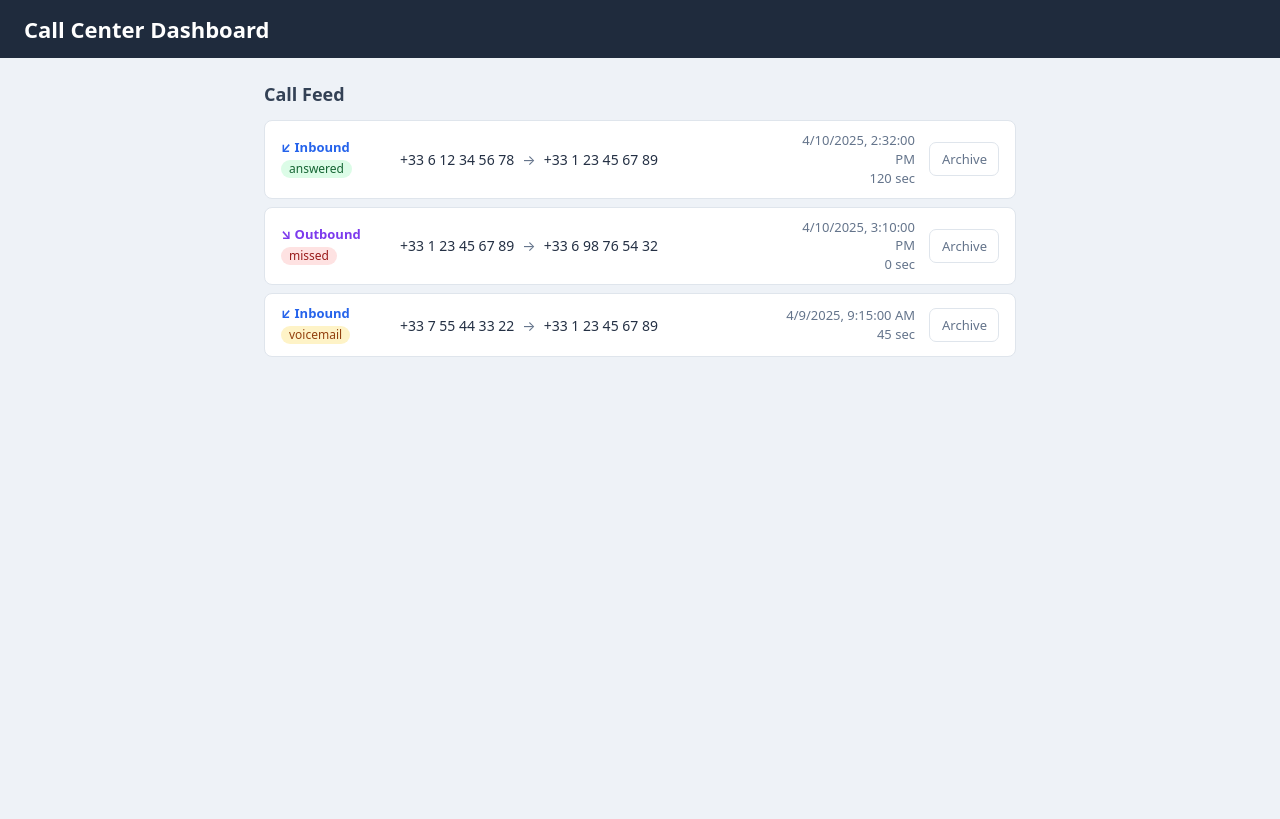
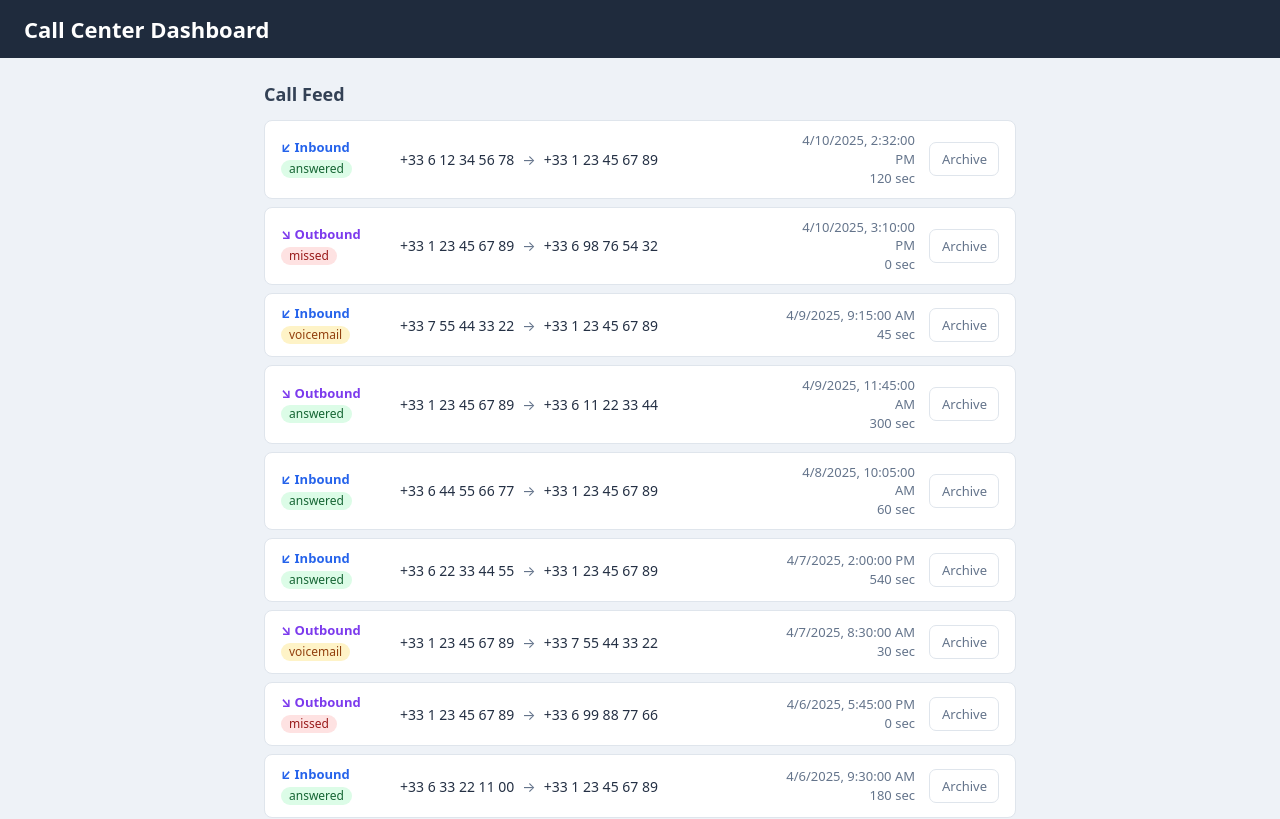
Before and after one commit to DimGianno/Call-Center-Frontend, a React (Vite) app in the folder call-center/: page / in a window 1280 px wide. Shown: the top 819 px of the page. Built offline with nearby package versions, Linux system fonts and the light colour scheme.

Commit message:
Update calls data structure with additional entries and improved note content

```diff
--- a/call-center/src/data/calls.js
+++ b/call-center/src/data/calls.js
@@ -1,56 +1,408 @@
 const calls = [
   {
-        "id": "1",
-        "direction": "inbound",
-        "from": "+33 6 12 34 56 78",
-        "to": "+33 1 23 45 67 89",
-        "call_type": "answered",
-        "duration": 120,
-        "is_archived": false,
-        "created_at": "2025-04-10T14:32:00Z"
+    id: "1",
+    direction: "inbound",
+    from: "+33 6 12 34 56 78",
+    to: "+33 1 23 45 67 89",
+    call_type: "answered",
+    duration: 120,
+    is_archived: false,
+    created_at: "2025-04-10T14:32:00Z",
   },
   {
-        "id": "2",
-        "direction": "outbound",
-        "from": "+33 1 23 45 67 89",
-        "to": "+33 6 98 76 54 32",
-        "call_type": "missed",
-        "duration": 0,
-        "is_archived": false,
-        "created_at": "2025-04-10T15:10:00Z"
+    id: "2",
+    direction: "outbound",
+    from: "+33 1 23 45 67 89",
+    to: "+33 6 98 76 54 32",
+    call_type: "missed",
+    duration: 0,
+    is_archived: false,
+    created_at: "2025-04-10T15:10:00Z",
   },
   {
-        "id": "3",
-        "direction": "inbound",
-        "from": "+33 7 55 44 33 22",
-        "to": "+33 1 23 45 67 89",
-        "call_type": "voicemail",
-        "duration": 45,
-        "is_archived": true,
-        "created_at": "2025-04-09T09:15:00Z",
-        "notes": [
+    id: "3",
+    direction: "inbound",
+    from: "+33 7 55 44 33 22",
+    to: "+33 1 23 45 67 89",
+    call_type: "voicemail",
+    duration: 45,
+    is_archived: true,
+    created_at: "2025-04-09T09:15:00Z",
+    notes: [
       {
-                "id": "note-1",
-                "content": "Customer left a message about their invoice"
-            }
-        ]
+        id: "note-1",
+        content: "Customer left a message about their invoice.",
+      },
+    ],
   },
   {
-        "id": "4",
-        "direction": "inbound",
-        "from": "+33 7 55 44 33 22",
-        "to": "+33 1 23 45 67 89",
-        "call_type": "voicemail",
-        "duration": 45,
-        "is_archived": false,
-        "created_at": "2025-04-09T09:15:00Z",
-        "notes": [
+    id: "4",
+    direction: "inbound",
+    from: "+33 7 55 44 33 22",
+    to: "+33 1 23 45 67 89",
+    call_type: "voicemail",
+    duration: 45,
+    is_archived: false,
+    created_at: "2025-04-09T09:15:00Z",
+    notes: [
       {
-                "id": "note-1",
-                "content": "Customer left a message about their invoice"
-            }
-        ]
-    }
+        id: "note-2",
+        content: "Customer left a message about their invoice.",
+      },
+    ],
+  },
+  {
+    id: "5",
+    direction: "outbound",
+    from: "+33 1 23 45 67 89",
+    to: "+33 6 11 22 33 44",
+    call_type: "answered",
+    duration: 300,
+    is_archived: false,
+    created_at: "2025-04-09T11:45:00Z",
+    notes: [
+      {
+        id: "note-3",
+        content: "Customer asked for a follow-up email.",
+      },
+    ],
+  },
+  {
+    id: "6",
+    direction: "inbound",
+    from: "+33 6 44 55 66 77",
+    to: "+33 1 23 45 67 89",
+    call_type: "answered",
+    duration: 60,
+    is_archived: false,
+    created_at: "2025-04-08T10:05:00Z",
+  },
+  {
+    id: "7",
+    direction: "inbound",
+    from: "+33 6 22 33 44 55",
+    to: "+33 1 23 45 67 89",
+    call_type: "answered",
+    duration: 540,
+    is_archived: false,
+    created_at: "2025-04-07T14:00:00Z",
+    notes: [
+      {
+        id: "note-4",
+        content: "Customer requested information about pricing plans.",
+      },
+      {
+        id: "note-5",
+        content: "Needs a call back next week.",
+      },
+    ],
+  },
+  {
+    id: "8",
+    direction: "outbound",
+    from: "+33 1 23 45 67 89",
+    to: "+33 7 55 44 33 22",
+    call_type: "voicemail",
+    duration: 30,
+    is_archived: false,
+    created_at: "2025-04-07T08:30:00Z",
+    notes: [
+      {
+        id: "note-6",
+        content: "Agent left a voicemail about contract renewal.",
+      },
+    ],
+  },
+  {
+    id: "9",
+    direction: "outbound",
+    from: "+33 1 23 45 67 89",
+    to: "+33 6 99 88 77 66",
+    call_type: "missed",
+    duration: 0,
+    is_archived: false,
+    created_at: "2025-04-06T17:45:00Z",
+  },
+  {
+    id: "10",
+    direction: "inbound",
+    from: "+33 6 33 22 11 00",
+    to: "+33 1 23 45 67 89",
+    call_type: "answered",
+    duration: 180,
+    is_archived: false,
+    created_at: "2025-04-06T09:30:00Z",
+  },
+  {
+    id: "11",
+    direction: "inbound",
+    from: "+33 7 10 20 30 40",
+    to: "+33 1 23 45 67 89",
+    call_type: "missed",
+    duration: 0,
+    is_archived: false,
+    created_at: "2025-04-05T16:20:00Z",
+  },
+  {
+    id: "12",
+    direction: "outbound",
+    from: "+33 1 23 45 67 89",
+    to: "+33 6 70 80 90 10",
+    call_type: "answered",
+    duration: 720,
+    is_archived: true,
+    created_at: "2025-04-05T12:15:00Z",
+    notes: [
+      {
+        id: "note-7",
+        content: "Long support call. Issue was resolved.",
+      },
+    ],
+  },
+  {
+    id: "13",
+    direction: "inbound",
+    from: "+33 6 45 67 89 01",
+    to: "+33 1 23 45 67 89",
+    call_type: "voicemail",
+    duration: 75,
+    is_archived: false,
+    created_at: "2025-04-04T18:50:00Z",
+    notes: [
+      {
+        id: "note-8",
+        content: "Customer asked about account cancellation.",
+      },
+    ],
+  },
+  {
+    id: "14",
+    direction: "outbound",
+    from: "+33 1 23 45 67 89",
+    to: "+33 7 88 77 66 55",
+    call_type: "answered",
+    duration: 240,
+    is_archived: false,
+    created_at: "2025-04-04T13:25:00Z",
+  },
+  {
+    id: "15",
+    direction: "inbound",
+    from: "+33 6 18 28 38 48",
+    to: "+33 1 23 45 67 89",
+    call_type: "answered",
+    duration: 95,
+    is_archived: false,
+    created_at: "2025-04-03T15:05:00Z",
+    notes: [
+      {
+        id: "note-9",
+        content: "Customer wanted confirmation about delivery time.",
+      },
+    ],
+  },
+  {
+    id: "16",
+    direction: "outbound",
+    from: "+33 1 23 45 67 89",
+    to: "+33 6 25 35 45 55",
+    call_type: "missed",
+    duration: 0,
+    is_archived: true,
+    created_at: "2025-04-03T10:40:00Z",
+  },
+  {
+    id: "17",
+    direction: "inbound",
+    from: "+33 7 91 82 73 64",
+    to: "+33 1 23 45 67 89",
+    call_type: "answered",
+    duration: 410,
+    is_archived: false,
+    created_at: "2025-04-02T19:10:00Z",
+  },
+  {
+    id: "18",
+    direction: "inbound",
+    from: "+33 6 58 47 36 25",
+    to: "+33 1 23 45 67 89",
+    call_type: "voicemail",
+    duration: 52,
+    is_archived: false,
+    created_at: "2025-04-02T08:55:00Z",
+    notes: [
+      {
+        id: "note-10",
+        content: "Customer left a message about a billing problem.",
+      },
+    ],
+  },
+  {
+    id: "19",
+    direction: "outbound",
+    from: "+33 1 23 45 67 89",
+    to: "+33 6 66 77 88 99",
+    call_type: "answered",
+    duration: 135,
+    is_archived: false,
+    created_at: "2025-04-01T14:45:00Z",
+    notes: [
+      {
+        id: "note-11",
+        content: "Agent explained the new subscription options.",
+      },
+    ],
+  },
+  {
+    id: "20",
+    direction: "inbound",
+    from: "+33 7 22 44 66 88",
+    to: "+33 1 23 45 67 89",
+    call_type: "missed",
+    duration: 0,
+    is_archived: false,
+    created_at: "2025-04-01T11:05:00Z",
+  },
+  {
+    id: "21",
+    direction: "outbound",
+    from: "+33 1 23 45 67 89",
+    to: "+33 6 13 57 91 24",
+    call_type: "voicemail",
+    duration: 39,
+    is_archived: false,
+    created_at: "2025-03-31T16:30:00Z",
+    notes: [
+      {
+        id: "note-12",
+        content: "Follow-up voicemail after missed support request.",
+      },
+    ],
+  },
+  {
+    id: "22",
+    direction: "inbound",
+    from: "+33 6 30 31 32 33",
+    to: "+33 1 23 45 67 89",
+    call_type: "answered",
+    duration: 610,
+    is_archived: true,
+    created_at: "2025-03-31T09:20:00Z",
+    notes: [
+      {
+        id: "note-13",
+        content: "Customer issue escalated to technical support.",
+      },
+      {
+        id: "note-14",
+        content: "Ticket number was shared with the customer.",
+      },
+    ],
+  },
+  {
+    id: "23",
+    direction: "outbound",
+    from: "+33 1 23 45 67 89",
+    to: "+33 7 40 50 60 70",
+    call_type: "answered",
+    duration: 88,
+    is_archived: false,
+    created_at: "2025-03-30T18:00:00Z",
+  },
+  {
+    id: "24",
+    direction: "inbound",
+    from: "+33 6 77 12 45 90",
+    to: "+33 1 23 45 67 89",
+    call_type: "voicemail",
+    duration: 64,
+    is_archived: false,
+    created_at: "2025-03-30T12:35:00Z",
+    notes: [
+      {
+        id: "note-15",
+        content: "Customer asked for a refund status update.",
+      },
+    ],
+  },
+  {
+    id: "25",
+    direction: "outbound",
+    from: "+33 1 23 45 67 89",
+    to: "+33 6 19 29 39 49",
+    call_type: "missed",
+    duration: 0,
+    is_archived: false,
+    created_at: "2025-03-29T15:15:00Z",
+  },
+  {
+    id: "26",
+    direction: "inbound",
+    from: "+33 7 01 02 03 04",
+    to: "+33 1 23 45 67 89",
+    call_type: "answered",
+    duration: 255,
+    is_archived: false,
+    created_at: "2025-03-29T09:45:00Z",
+    notes: [
+      {
+        id: "note-16",
+        content: "Customer confirmed appointment details.",
+      },
+    ],
+  },
+  {
+    id: "27",
+    direction: "outbound",
+    from: "+33 1 23 45 67 89",
+    to: "+33 6 81 82 83 84",
+    call_type: "answered",
+    duration: 480,
+    is_archived: false,
+    created_at: "2025-03-28T17:25:00Z",
+  },
+  {
+    id: "28",
+    direction: "inbound",
+    from: "+33 6 90 80 70 60",
+    to: "+33 1 23 45 67 89",
+    call_type: "missed",
+    duration: 0,
+    is_archived: true,
+    created_at: "2025-03-28T13:10:00Z",
+  },
+  {
+    id: "29",
+    direction: "inbound",
+    from: "+33 7 33 44 55 66",
+    to: "+33 1 23 45 67 89",
+    call_type: "answered",
+    duration: 102,
+    is_archived: false,
+    created_at: "2025-03-27T20:05:00Z",
+    notes: [
+      {
+        id: "note-17",
+        content: "Customer asked to update their contact information.",
+      },
+    ],
+  },
+  {
+    id: "30",
+    direction: "outbound",
+    from: "+33 1 23 45 67 89",
+    to: "+33 6 55 44 33 22",
+    call_type: "voicemail",
+    duration: 48,
+    is_archived: false,
+    created_at: "2025-03-27T10:00:00Z",
+    notes: [
+      {
+        id: "note-18",
+        content: "Agent left voicemail about pending verification.",
+      },
+    ],
+  },
 ];
 
 export default calls;
```
Lines whose indentation alone changed are shown as unchanged.
